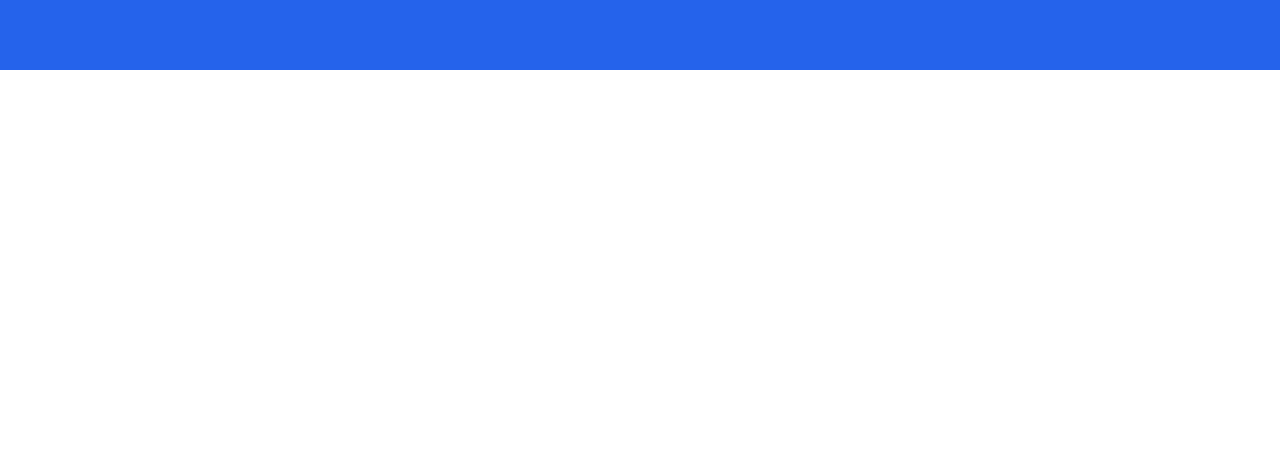
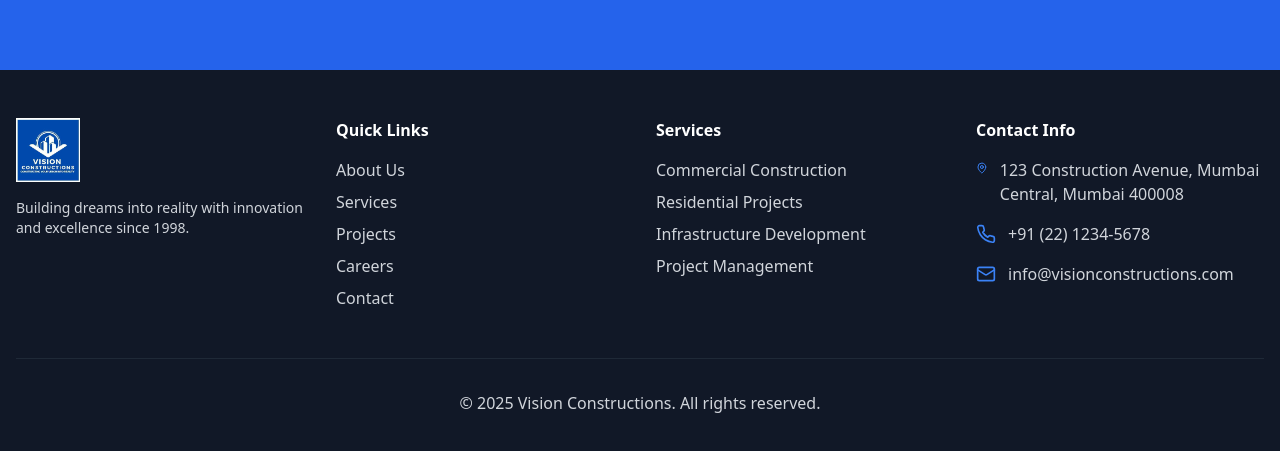
Before and after one commit to vamshikrishnaakula/vision-construction, a React (Vite) app: page / in a window 1280 px wide. Shown: the part 2076-2527 px from the top of the page. Before the commit the page ends 2146 px from the top, so only its background shows below. Built offline with nearby package versions, Linux system fonts and the light colour scheme.

Commit message:
Add footer and animation
Added a footer to the website and implemented dynamic animations for the statistics section on scroll.  The specific implementation details of the footer and animation are not included in this commit message.

```diff
--- /dev/null
+++ b/src/components/Footer.tsx
@@ -0,0 +1,67 @@
+
+import { Mail, Phone, MapPin } from "lucide-react";
+import { Link } from "react-router-dom";
+
+export const Footer = () => {
+  return (
+    <footer className="bg-gray-900 text-gray-300">
+      <div className="container mx-auto px-4 py-12">
+        <div className="grid grid-cols-1 md:grid-cols-4 gap-8">
+          <div>
+            <img
+              src="/lovable-uploads/4790e21d-94fd-4d00-ba6b-86932eb2ed9c.png"
+              alt="Vision Constructions"
+              className="h-16 mb-4"
+            />
+            <p className="text-sm">
+              Building dreams into reality with innovation and excellence since 1998.
+            </p>
+          </div>
+
+          <div>
+            <h3 className="text-white font-semibold mb-4">Quick Links</h3>
+            <ul className="space-y-2">
+              <li><Link to="/about" className="hover:text-white transition-colors">About Us</Link></li>
+              <li><Link to="/services" className="hover:text-white transition-colors">Services</Link></li>
+              <li><Link to="/projects" className="hover:text-white transition-colors">Projects</Link></li>
+              <li><Link to="/careers" className="hover:text-white transition-colors">Careers</Link></li>
+              <li><Link to="/contact" className="hover:text-white transition-colors">Contact</Link></li>
+            </ul>
+          </div>
+
+          <div>
+            <h3 className="text-white font-semibold mb-4">Services</h3>
+            <ul className="space-y-2">
+              <li>Commercial Construction</li>
+              <li>Residential Projects</li>
+              <li>Infrastructure Development</li>
+              <li>Project Management</li>
+            </ul>
+          </div>
+
+          <div>
+            <h3 className="text-white font-semibold mb-4">Contact Info</h3>
+            <ul className="space-y-4">
+              <li className="flex items-start gap-3">
+                <MapPin className="w-5 h-5 text-blue-500" />
+                <span>123 Construction Avenue, Mumbai Central, Mumbai 400008</span>
+              </li>
+              <li className="flex items-center gap-3">
+                <Phone className="w-5 h-5 text-blue-500" />
+                <span>+91 (22) 1234-5678</span>
+              </li>
+              <li className="flex items-center gap-3">
+                <Mail className="w-5 h-5 text-blue-500" />
+                <span>info@visionconstructions.com</span>
+              </li>
+            </ul>
+          </div>
+        </div>
+
+        <div className="border-t border-gray-800 mt-12 pt-8 text-center">
+          <p>&copy; {new Date().getFullYear()} Vision Constructions. All rights reserved.</p>
+        </div>
+      </div>
+    </footer>
+  );
+};
--- a/src/components/Stats.tsx
+++ b/src/components/Stats.tsx
@@ -1,19 +1,77 @@
+
+import { useEffect, useRef, useState } from "react";
 
 const stats = [
-  { number: "25+", label: "Years Experience" },
-  { number: "500+", label: "Projects Completed" },
-  { number: "1000+", label: "Happy Clients" },
-  { number: "2500+", label: "Employees" },
+  { number: 25, label: "Years Experience", suffix: "+" },
+  { number: 500, label: "Projects Completed", suffix: "+" },
+  { number: 1000, label: "Happy Clients", suffix: "+" },
+  { number: 2500, label: "Employees", suffix: "+" },
 ];
 
 export const Stats = () => {
+  const [isVisible, setIsVisible] = useState(false);
+  const [counts, setCounts] = useState(stats.map(() => 0));
+  const sectionRef = useRef<HTMLDivElement>(null);
+
+  useEffect(() => {
+    const observer = new IntersectionObserver(
+      ([entry]) => {
+        if (entry.isIntersecting) {
+          setIsVisible(true);
+        }
+      },
+      { threshold: 0.2 }
+    );
+
+    if (sectionRef.current) {
+      observer.observe(sectionRef.current);
+    }
+
+    return () => {
+      if (sectionRef.current) {
+        observer.unobserve(sectionRef.current);
+      }
+    };
+  }, []);
+
+  useEffect(() => {
+    if (isVisible) {
+      stats.forEach((stat, index) => {
+        const duration = 2000; // Animation duration in milliseconds
+        const steps = 60; // Number of steps in the animation
+        const increment = stat.number / steps;
+        let current = 0;
+        let step = 0;
+
+        const interval = setInterval(() => {
+          if (step < steps) {
+            current += increment;
+            setCounts((prev) =>
+              prev.map((count, i) =>
+                i === index ? Math.min(Math.round(current), stat.number) : count
+              )
+            );
+            step++;
+          } else {
+            clearInterval(interval);
+          }
+        }, duration / steps);
+
+        return () => clearInterval(interval);
+      });
+    }
+  }, [isVisible]);
+
   return (
-    <section className="py-20 bg-blue-600 text-white">
+    <section ref={sectionRef} className="py-20 bg-blue-600 text-white">
       <div className="container mx-auto px-4">
         <div className="grid grid-cols-2 md:grid-cols-4 gap-8">
-          {stats.map((stat) => (
+          {stats.map((stat, index) => (
             <div key={stat.label} className="text-center">
-              <div className="text-4xl font-bold mb-2">{stat.number}</div>
+              <div className="text-4xl font-bold mb-2">
+                {counts[index]}
+                {stat.suffix}
+              </div>
               <div className="text-gray-200">{stat.label}</div>
             </div>
           ))}
--- a/src/pages/Index.tsx
+++ b/src/pages/Index.tsx
@@ -4,6 +4,7 @@ import { Hero } from "@/components/Hero";
 import { Services } from "@/components/Services";
 import { Projects } from "@/components/Projects";
 import { Stats } from "@/components/Stats";
+import { Footer } from "@/components/Footer";
 
 const Index = () => {
   return (
@@ -15,6 +16,7 @@ const Index = () => {
         <Projects />
         <Stats />
       </main>
+      <Footer />
     </div>
   );
 };
```
